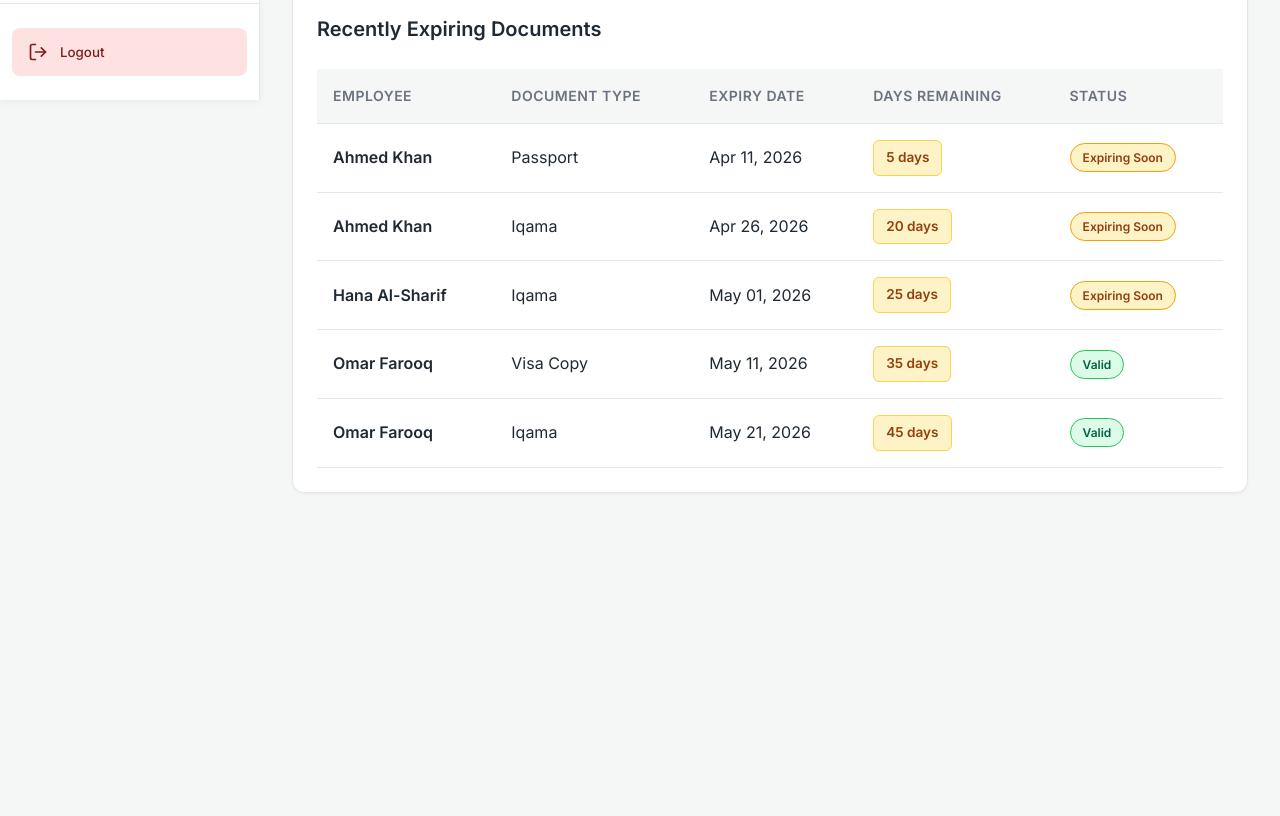
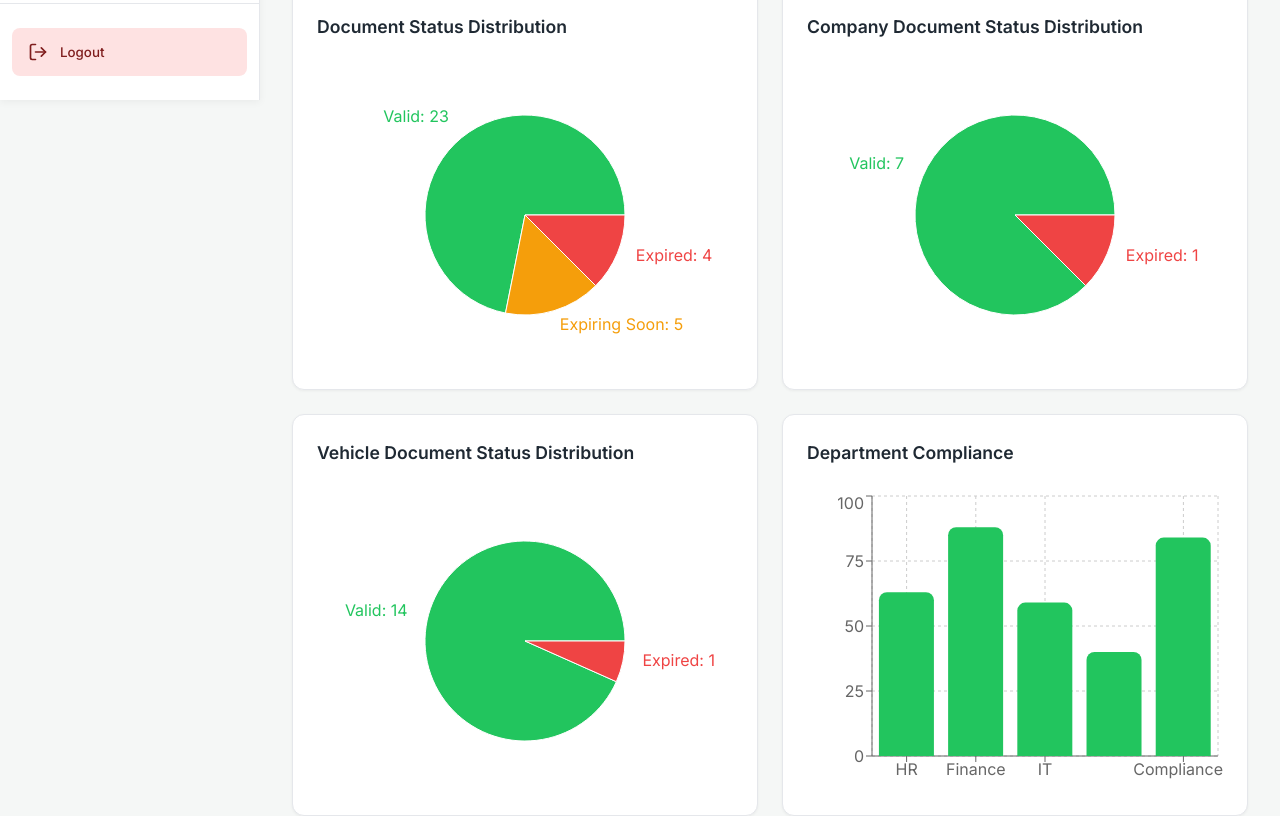
Before and after one commit to fahdbinsyed/Wathiqa-FE, a React (Vite) app: page /dashboard in a window 1280 px wide. Shown: the part 700-1516 px from the top of the page. Before the commit the page ends 1225 px from the top, so only its background shows below. Built offline with nearby package versions, Linux system fonts and the light colour scheme; sample sign-in values are in the browser's storage.

Commit message:
FEAT: Added chart cards

```diff
--- a/src/pages/Dashboard.js
+++ b/src/pages/Dashboard.js
@@ -1,24 +1,34 @@
 // pages/Dashboard.js
 import React, { useMemo } from 'react';
 import {
-  Users, FileText, AlertCircle, CheckCircle,
-  TrendingUp, Activity, Building2, UserCheck, Car
+  Users, AlertCircle, CheckCircle,
+  Activity, Building2, UserCheck, Car
 } from 'lucide-react';
+
+import {
+  ResponsiveContainer, PieChart, Pie, Cell, Tooltip,
+  BarChart, Bar, CartesianGrid, XAxis, YAxis
+} from 'recharts';
+
 import PageHeader from '../components/PageHeader';
 import DashboardCard from '../components/DashboardCard';
 import StatusBadge from '../components/StatusBadge';
+
 import { useEmployees } from '../hooks/useEmployees';
 import { useDocuments } from '../hooks/useDocuments';
 import { useSettings } from '../hooks/useSettings';
+
 import { mockCompanyDocuments } from '../data/mockCompanyDocuments';
 import { mockVehicleDocuments } from '../data/mockVehicleDocuments';
+
 import { formatDateToDisplay, calculateDaysRemaining } from '../utils/dateUtils';
 import { getStatusColor } from '../utils/statusUtils';
+
 import '../styles/Dashboard.css';
 
 const Dashboard = () => {
   const { employees } = useEmployees();
-  const { documents } = useDocuments(); // employee documents only
+  const { documents } = useDocuments();
   const { language, selectedBranch } = useSettings();
 
   const translations = {
@@ -58,29 +68,28 @@ const Dashboard = () => {
 
   const t = translations[language] || translations.en;
 
+  // =========================
+  // STATS
+  // =========================
   const stats = useMemo(() => {
-    // Filter employees by branch
     const filteredEmployees = selectedBranch && selectedBranch !== 'All'
       ? employees.filter(emp => emp.branch === selectedBranch)
       : employees;
 
-    // Employee documents - filtered by branch via employeeId
     const employeeIds = filteredEmployees.map(emp => emp.employeeId);
+
     const filteredEmployeeDocs = documents.filter(doc =>
       employeeIds.includes(doc.employeeId)
     );
 
-    // Company documents - filtered by branch
     const filteredCompanyDocs = selectedBranch && selectedBranch !== 'All'
       ? mockCompanyDocuments.filter(d => d.branchName === selectedBranch || d.branchId === selectedBranch)
       : mockCompanyDocuments;
 
-    // Vehicle documents - filtered by branch
     const filteredVehicleDocs = selectedBranch && selectedBranch !== 'All'
       ? mockVehicleDocuments.filter(d => d.branchName === selectedBranch || d.branchId === selectedBranch)
       : mockVehicleDocuments;
 
-    // Employee doc status counts
     const validCount = filteredEmployeeDocs.filter(d => d.status === 'Valid').length;
     const expiringCount = filteredEmployeeDocs.filter(d => d.status === 'Expiring Soon').length;
     const expiredCount = filteredEmployeeDocs.filter(d => d.status === 'Expired').length;
@@ -96,18 +105,72 @@ const Dashboard = () => {
       expiringCount,
       expiredCount
     };
-  }, [documents, employees, selectedBranch]);
+  }, [employees, documents, selectedBranch]);
 
-  const statusChartData = useMemo(() => [
+  // =========================
+  // PIE CHART DATA
+  // =========================
+  const statusChartData = useMemo(() => {
+    return [
       { name: t.valid, value: stats.validCount, color: '#22C55E' },
       { name: t.expiringS, value: stats.expiringCount, color: '#F59E0B' },
       { name: t.expired, value: stats.expiredCount, color: '#EF4444' }
-  ].filter(item => item.value > 0), [stats, t]);
+    ].filter(item => item.value > 0);
+  }, [stats, t]);
 
+  // =========================
+  // BAR CHART DATA
+  // =========================
+  const departmentChartData = useMemo(() => {
+    const filteredEmployees = selectedBranch && selectedBranch !== 'All'
+      ? employees.filter(emp => emp.branch === selectedBranch)
+      : employees;
+
+    const employeeIds = filteredEmployees.map(emp => emp.employeeId);
+
+    const filteredDocs = documents.filter(doc =>
+      employeeIds.includes(doc.employeeId)
+    );
+
+    const departmentMap = {};
+
+    filteredEmployees.forEach(emp => {
+      const dept = emp.department || 'Unknown';
+
+      const empDocs = filteredDocs.filter(d => d.employeeId === emp.employeeId);
+
+      const validDocs = empDocs.filter(d => d.status === 'Valid').length;
+      const totalDocs = empDocs.length;
+
+      const compliance = totalDocs > 0
+        ? Math.round((validDocs / totalDocs) * 100)
+        : 0;
+
+      if (!departmentMap[dept]) {
+        departmentMap[dept] = { total: 0, count: 0 };
+      }
+
+      departmentMap[dept].total += compliance;
+      departmentMap[dept].count += 1;
+    });
+
+    return Object.keys(departmentMap).map(dept => ({
+      name: dept,
+      compliance: Math.round(
+        departmentMap[dept].total / departmentMap[dept].count
+      )
+    }));
+  }, [employees, documents, selectedBranch]);
+
+  // =========================
+  // EXPIRING DOCUMENTS
+  // =========================
   const expiringDocuments = useMemo(() => {
     return documents
       .filter(d => d.status === 'Expiring Soon')
-      .sort((a, b) => calculateDaysRemaining(a.expiryDate) - calculateDaysRemaining(b.expiryDate))
+      .sort((a, b) =>
+        calculateDaysRemaining(a.expiryDate) - calculateDaysRemaining(b.expiryDate)
+      )
       .slice(0, 5);
   }, [documents]);
 
@@ -120,85 +183,220 @@ const Dashboard = () => {
     const today = new Date();
     const expDate = new Date(expiryDate);
     const diffDays = Math.ceil((expDate - today) / (1000 * 60 * 60 * 24));
+
     if (diffDays < 0) return 'Expired';
     if (diffDays <= 30) return 'Expiring Soon';
     return 'Valid';
   };
 
+  const getStatusFromDate = (expiryDate) => {
+  const today = new Date();
+  const expDate = new Date(expiryDate);
+  const diffDays = Math.ceil((expDate - today) / (1000 * 60 * 60 * 24));
+
+  if (diffDays < 0) return 'Expired';
+  if (diffDays <= 30) return 'Expiring Soon';
+  return 'Valid';
+  };
+
+  const companyStatusChartData = useMemo(() => {
+  const filteredCompanyDocs = selectedBranch && selectedBranch !== 'All'
+    ? mockCompanyDocuments.filter(d => d.branchName === selectedBranch || d.branchId === selectedBranch)
+    : mockCompanyDocuments;
+
+  let valid = 0, expiring = 0, expired = 0;
+
+  filteredCompanyDocs.forEach(doc => {
+    const status = getStatusFromDate(doc.expiryDate);
+
+    if (status === 'Valid') valid++;
+    else if (status === 'Expiring Soon') expiring++;
+    else expired++;
+  });
+
+  return [
+    { name: t.valid, value: valid, color: '#22C55E' },
+    { name: t.expiringS, value: expiring, color: '#F59E0B' },
+    { name: t.expired, value: expired, color: '#EF4444' }
+  ].filter(item => item.value > 0);
+
+  }, [selectedBranch, t]);
+
+  const vehicleStatusChartData = useMemo(() => {
+  const filteredVehicleDocs = selectedBranch && selectedBranch !== 'All'
+    ? mockVehicleDocuments.filter(d => d.branchName === selectedBranch || d.branchId === selectedBranch)
+    : mockVehicleDocuments;
+
+  let valid = 0, expiring = 0, expired = 0;
+
+  filteredVehicleDocs.forEach(doc => {
+    const status = getStatusFromDate(doc.expiryDate);
+
+    if (status === 'Valid') valid++;
+    else if (status === 'Expiring Soon') expiring++;
+    else expired++;
+  });
+
+  return [
+    { name: t.valid, value: valid, color: '#22C55E' },
+    { name: t.expiringS, value: expiring, color: '#F59E0B' },
+    { name: t.expired, value: expired, color: '#EF4444' }
+  ].filter(item => item.value > 0);
+
+  }, [selectedBranch, t]);
+
   return (
     <div className="dashboard-page">
+
       <PageHeader
         title={t.title}
         description={t.description}
         icon={Activity}
       />
 
-      {/* Stats Cards */}
+      {/* Stats */}
       <div className="stats-grid">
-        <DashboardCard
-          title={t.totalEmployees}
-          value={stats.totalEmployees}
-          icon={Users}
-          color="primary"
-        />
-        <DashboardCard
-          title={t.totalCompanyDocuments}
-          value={stats.totalCompanyDocuments}
-          icon={Building2}
-          color="primary"
-        />
-        <DashboardCard
-          title={t.totalEmployeeDocuments}
-          value={stats.totalEmployeeDocuments}
-          icon={UserCheck}
-          color="primary"
-        />
-        <DashboardCard
-          title={t.totalVehicleDocuments}
-          value={stats.totalVehicleDocuments}
-          icon={Car}
-          color="primary"
-        />
-        <DashboardCard
-          title={t.expiringDocuments}
-          value={stats.expiringDocuments}
-          icon={AlertCircle}
-          color="warning"
-        />
-        <DashboardCard
-          title={t.expiredDocuments}
-          value={stats.expiredDocuments}
-          icon={AlertCircle}
-          color="danger"
-        />
+        <DashboardCard title={t.totalEmployees} value={stats.totalEmployees} icon={Users} />
+        <DashboardCard title={t.totalCompanyDocuments} value={stats.totalCompanyDocuments} icon={Building2} />
+        <DashboardCard title={t.totalEmployeeDocuments} value={stats.totalEmployeeDocuments} icon={UserCheck} />
+        <DashboardCard title={t.totalVehicleDocuments} value={stats.totalVehicleDocuments} icon={Car} />
+        <DashboardCard title={t.expiringDocuments} value={stats.expiringDocuments} icon={AlertCircle} color="warning" />
+        <DashboardCard title={t.expiredDocuments} value={stats.expiredDocuments} icon={AlertCircle} color="danger" />
       </div>
 
-      {/* Expiring Documents Table */}
+      <div className="charts-grid">
+        {/* Status Distribution */}
+        <div className="chart-card">
+          <h3>{t.documentStatus}</h3>
+          <div className="chart-container">
+            {statusChartData.length > 0 ? (
+              <ResponsiveContainer width="100%" height={300}>
+                <PieChart>
+                  <Pie
+                    data={statusChartData}
+                    cx="50%"
+                    cy="50%"
+                    labelLine={false}
+                    label={({ name, value }) => `${name}: ${value}`}
+                    outerRadius={100}
+                    fill="#8884d8"
+                    dataKey="value"
+                  >
+                    {statusChartData.map((entry, index) => (
+                      <Cell key={`cell-${index}`} fill={entry.color} />
+                    ))}
+                  </Pie>
+                  <Tooltip />
+                </PieChart>
+              </ResponsiveContainer>
+            ) : (
+              <p className="no-data">No data available</p>
+            )}
+          </div>
+        </div>
+{/* Company Document Status Distribution */}
+<div className="chart-card">
+  <h3>Company Document Status Distribution</h3>
+  <div className="chart-container">
+    {companyStatusChartData.length > 0 ? (
+      <ResponsiveContainer width="100%" height={300}>
+        <PieChart>
+          <Pie
+            data={companyStatusChartData}
+            cx="50%"
+            cy="50%"
+            labelLine={false}
+            label={({ name, value }) => `${name}: ${value}`}
+            outerRadius={100}
+            fill="#8884d8"
+            dataKey="value"
+          >
+            {companyStatusChartData.map((entry, index) => (
+              <Cell key={`cell-company-${index}`} fill={entry.color} />
+            ))}
+          </Pie>
+          <Tooltip />
+        </PieChart>
+      </ResponsiveContainer>
+    ) : (
+      <p className="no-data">No data available</p>
+    )}
+  </div>
+</div>
+
+        {/* Vehicle Document Status Distribution */}
+<div className="chart-card">
+  <h3>Vehicle Document Status Distribution</h3>
+  <div className="chart-container">
+    {vehicleStatusChartData.length > 0 ? (
+      <ResponsiveContainer width="100%" height={300}>
+        <PieChart>
+          <Pie
+            data={vehicleStatusChartData}
+            cx="50%"
+            cy="50%"
+            labelLine={false}
+            label={({ name, value }) => `${name}: ${value}`}
+            outerRadius={100}
+            fill="#8884d8"
+            dataKey="value"
+          >
+            {vehicleStatusChartData.map((entry, index) => (
+              <Cell key={`cell-vehicle-${index}`} fill={entry.color} />
+            ))}
+          </Pie>
+          <Tooltip />
+        </PieChart>
+      </ResponsiveContainer>
+    ) : (
+      <p className="no-data">No data available</p>
+    )}
+  </div>
+</div>
+
+        {/* Department Compliance */}
+        <div className="chart-card">
+          <h3>{t.departmentCompliance}</h3>
+          <div className="chart-container">
+            {departmentChartData.length > 0 ? (
+              <ResponsiveContainer width="100%" height={300}>
+                <BarChart data={departmentChartData}>
+                  <CartesianGrid strokeDasharray="3 3" />
+                  <XAxis dataKey="name" />
+                  <YAxis />
+                  <Tooltip />
+                  <Bar dataKey="compliance" fill={getStatusColor('Valid')} radius={[8, 8, 0, 0]} />
+                </BarChart>
+              </ResponsiveContainer>
+            ) : (
+              <p className="no-data">No data available</p>
+            )}
+          </div>
+        </div>
+      </div>
+
+      {/* Expiring Table */}
       <div className="expiring-section">
         <h2>{t.recentExpiringDocuments}</h2>
-        <div className="expiring-table-wrapper">
+
         {expiringDocuments.length > 0 ? (
           <table className="expiring-table">
             <thead>
               <tr>
                 <th>Employee</th>
-                  <th>Document Type</th>
-                  <th>Expiry Date</th>
-                  <th>Days Remaining</th>
+                <th>Document</th>
+                <th>Expiry</th>
+                <th>Days</th>
                 <th>Status</th>
               </tr>
             </thead>
             <tbody>
-                {expiringDocuments.map((doc) => (
+              {expiringDocuments.map(doc => (
                 <tr key={doc.documentId}>
-                    <td className="emp-name">{getEmployeeName(doc.employeeId)}</td>
-                    <td>{doc.documentType ?? 'Null'}</td>
+                  <td>{getEmployeeName(doc.employeeId)}</td>
+                  <td>{doc.documentType}</td>
                   <td>{formatDateToDisplay(doc.expiryDate)}</td>
-                    <td>
-                      <span className="days-badge">
-                        {calculateDaysRemaining(doc.expiryDate)} days
-                      </span>
-                    </td>
+                  <td>{calculateDaysRemaining(doc.expiryDate)} days</td>
                   <td>
                     <StatusBadge status={getDocumentStatus(doc.expiryDate)} size="small" />
                   </td>
@@ -209,12 +407,12 @@ const Dashboard = () => {
         ) : (
           <div className="empty-state">
             <CheckCircle size={48} />
-              <p className="empty-title">All documents are valid!</p>
-              <p className="empty-desc">No documents expiring soon</p>
+            <p>All documents are valid</p>
           </div>
         )}
+
       </div>
-      </div>
+
     </div>
   );
 };
```
Lines whose indentation alone changed are shown as unchanged.
